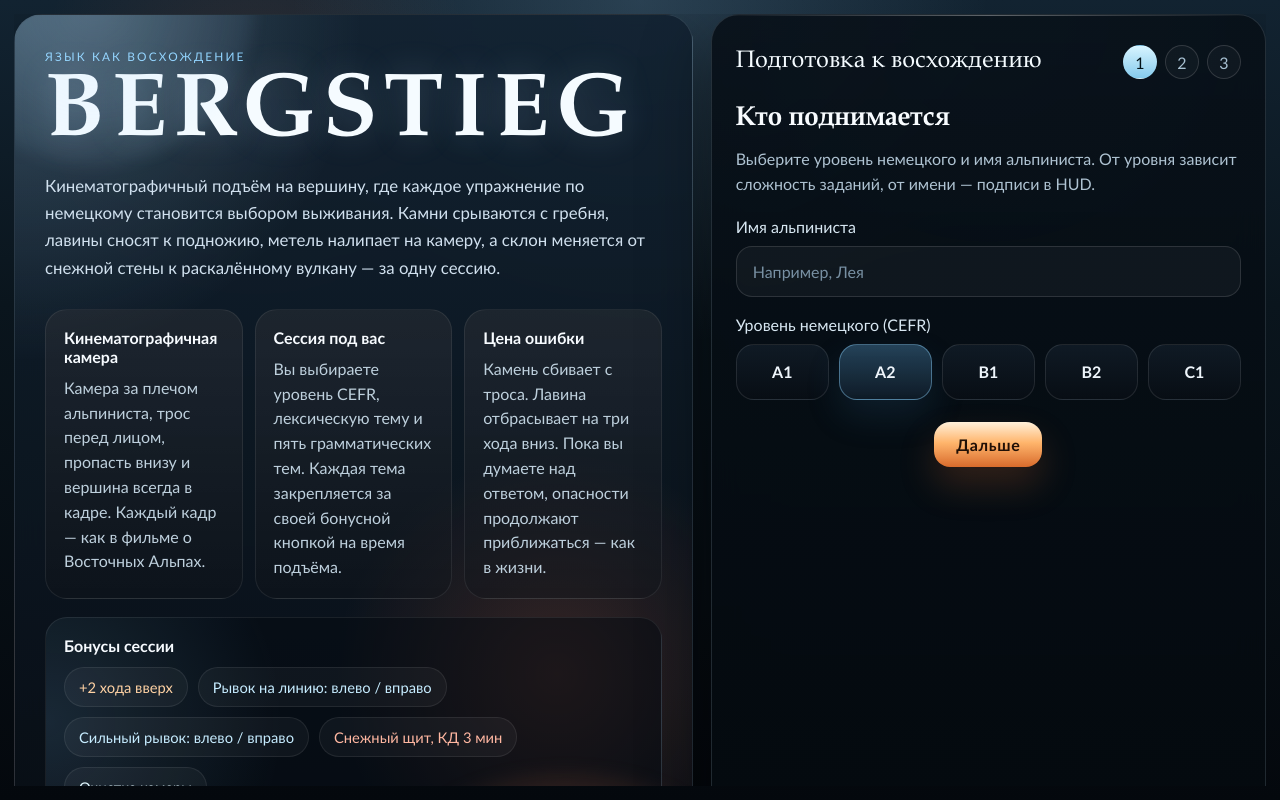
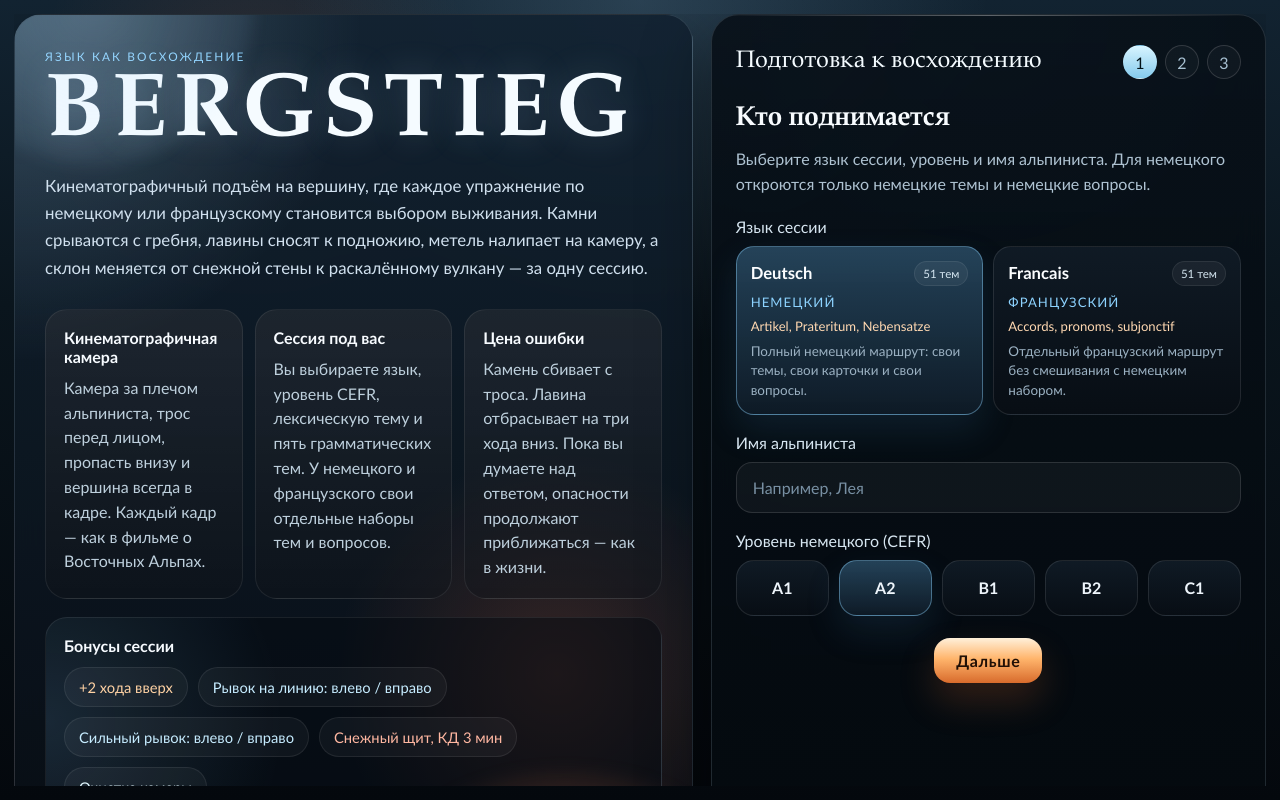
Before and after one commit to kirillmalafeev27-ai/Bergsteig, a website: page public/index.html in a window 1280 px wide. Drawn offline with nearby package versions, Linux system fonts and the light colour scheme.

Commit message:
Add files via upload

```diff
--- a/public/index.html
+++ b/public/index.html
@@ -19,7 +19,7 @@
           <div class="hero-kicker">Язык как восхождение</div>
           <h1 id="game-title">BERGSTIEG</h1>
           <p class="hero-subtitle">
-            Кинематографичный подъём на вершину, где каждое упражнение по немецкому становится выбором выживания.
+            Кинематографичный подъём на вершину, где каждое упражнение по немецкому или французскому становится выбором выживания.
             Камни срываются с гребня, лавины сносят к подножию, метель налипает на камеру,
             а склон меняется от снежной стены к раскалённому вулкану — за одну сессию.
           </p>
@@ -32,7 +32,7 @@
           </article>
           <article class="hero-panel">
             <div class="hero-panel-title">Сессия под вас</div>
-            <p>Вы выбираете уровень CEFR, лексическую тему и пять грамматических тем. Каждая тема закрепляется за своей бонусной кнопкой на время подъёма.</p>
+            <p>Вы выбираете язык, уровень CEFR, лексическую тему и пять грамматических тем. У немецкого и французского свои отдельные наборы тем и вопросов.</p>
           </article>
           <article class="hero-panel">
             <div class="hero-panel-title">Цена ошибки</div>
@@ -64,7 +64,12 @@
 
         <div id="setup-step1" class="setup-step">
           <h2 class="step-title">Кто поднимается</h2>
-          <p class="step-text">Выберите уровень немецкого и имя альпиниста. От уровня зависит сложность заданий, от имени — подписи в HUD.</p>
+          <p id="step1-text" class="step-text">Выберите язык сессии, уровень и имя альпиниста. Для немецкого откроются только немецкие темы и немецкие вопросы.</p>
+
+          <div class="form-group">
+            <label>Язык сессии</label>
+            <div id="language-buttons" class="language-buttons"></div>
+          </div>
 
           <div class="form-group">
             <label for="player-name">Имя альпиниста</label>
@@ -72,7 +77,7 @@
           </div>
 
           <div class="form-group">
-            <label>Уровень немецкого (CEFR)</label>
+            <label id="level-label">Уровень немецкого (CEFR)</label>
             <div id="level-buttons" class="level-buttons"></div>
           </div>
 
@@ -83,7 +88,7 @@
 
         <div id="setup-step2" class="setup-step hidden">
           <h2 class="step-title">Лексическая тема</h2>
-          <p class="step-text">Одна тема на всю сессию. Она задаёт рамку для упражнений и настроение карточек во время подъёма.</p>
+          <p id="step2-text" class="step-text">Одна тема на всю сессию. Она задаёт рамку для упражнений по немецкому и настроение карточек во время подъёма.</p>
           <div id="lexical-grid" class="selection-grid" role="list"></div>
 
           <div class="setup-actions">
@@ -101,7 +106,7 @@
           <div id="bonus-slots" class="bonus-slots"></div>
 
           <div class="picker-header">
-            <span>Доступные грамматические темы</span>
+            <span id="grammar-label">Доступные грамматические темы по немецкому</span>
             <span id="selection-counter">0 / 5</span>
           </div>
           <div id="grammar-picker" class="selection-grid grammar-grid" role="list"></div>
```
